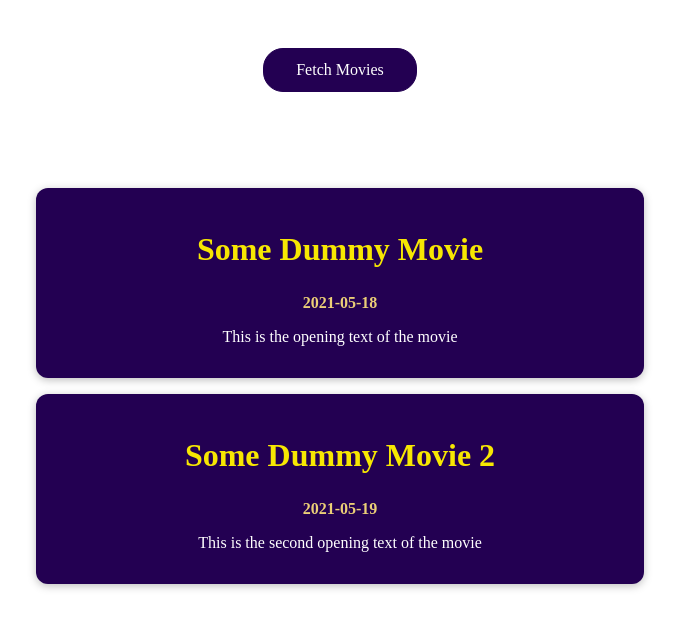
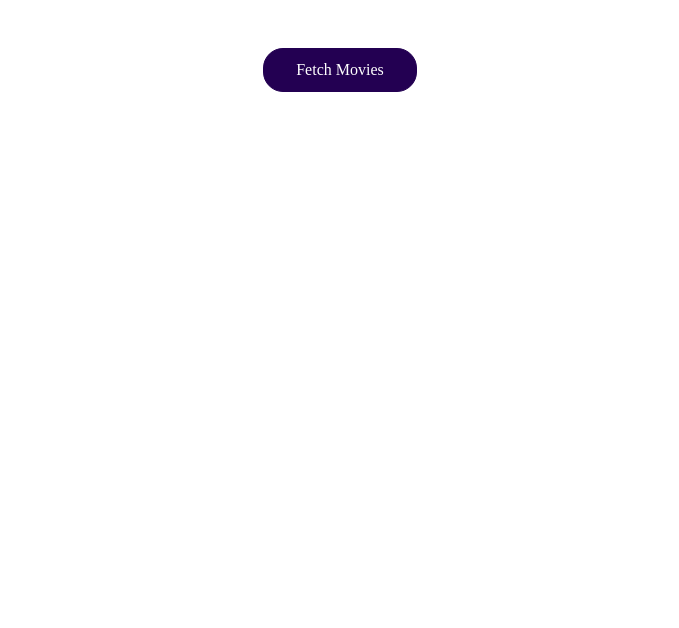
Before and after one commit to johnny630/send-http-request, a React (Create React App) app: page / in a window 1280 px wide. Shown: the top 628 px of the page, without its empty margins (300-979 px from the left). Built offline with nearby package versions, Linux system fonts and the light colour scheme.

Commit message:
Send get http request

```diff
--- a/src/App.js
+++ b/src/App.js
@@ -1,31 +1,35 @@
-import React from 'react';
+import React, { useState } from 'react';
 
 import MoviesList from './components/MoviesList';
 import './App.css';
 
 function App() {
-  const dummyMovies = [
-    {
-      id: 1,
-      title: 'Some Dummy Movie',
-      openingText: 'This is the opening text of the movie',
-      releaseDate: '2021-05-18',
-    },
-    {
-      id: 2,
-      title: 'Some Dummy Movie 2',
-      openingText: 'This is the second opening text of the movie',
-      releaseDate: '2021-05-19',
-    },
-  ];
+  const [movies, setMovies] = useState([]);
+
+  function fetchMoviesHandler() {
+    // https://swapi.dev/
+    fetch('https://swapi.dev/api/films/').then(response => {
+      return response.json();
+    }).then(data => {
+      const transformedMovies = data.results.map(movieData => {
+        return {
+          id: movieData.episode_id,
+          title: movieData.title,
+          openingText: movieData.opening_crawl,
+          releaseDate: movieData.release_data
+        };
+      });
+      setMovies(transformedMovies);
+    });
+  }
 
   return (
     <React.Fragment>
       <section>
-        <button>Fetch Movies</button>
+        <button onClick={fetchMoviesHandler}>Fetch Movies</button>
       </section>
       <section>
-        <MoviesList movies={dummyMovies} />
+        <MoviesList movies={movies} />
       </section>
     </React.Fragment>
   );
```
